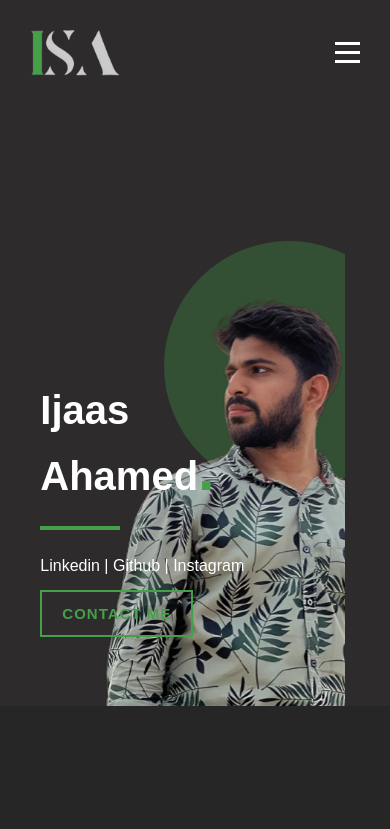
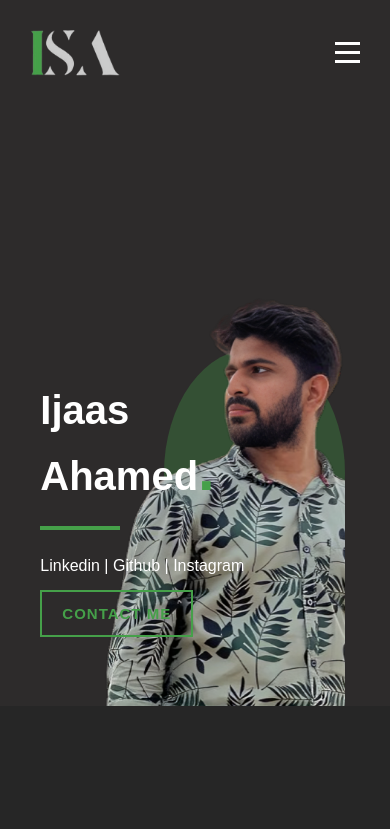
Before and after one commit to IjaasAhamed/MyPortfolio, a React (Create React App) app: page / in a window 390 px wide. Shown: the top 829 px of the page. Built offline with nearby package versions, Linux system fonts and the light colour scheme.

Commit message:
Fixed Mobile Responsive Issue

```diff
--- a/src/App.css
+++ b/src/App.css
@@ -372,14 +372,19 @@ width: 100%;
   align-items: center;
 }
 
+.colored-circle-container {
+  display: flex;
+  justify-content: center;
+  align-items: center;
+  height: 100vh; /* Set the height of the container as needed */
+}
+
 .colored-circle {
   position: relative;
   width: 300px;
   height: 300px;
   border-radius: 50%;
   background-color: #45a0494f;
-  margin-left: 50px;
-  margin-top: 150px;
   display: inline-block;
 }
 
--- a/src/App.js
+++ b/src/App.js
@@ -22,7 +22,7 @@ import skillImg8 from './img/mysql.webp';
 import stina from './img/stina.webp';
 import finance from './img/finance.webp';
 import Typewriter from './Typewriter.js';
-import { Fade } from 'react-awesome-reveal';
+import { Fade, Zoom } from 'react-awesome-reveal';
 
 // import NotFound from './NotFound';
 
@@ -49,6 +49,29 @@ function App() {
       window.removeEventListener('scroll', handleScroll);
     };
   }, []);
+
+    useEffect(() => {
+      const imageUrls = [
+        skillImg,
+        skillImg1,
+        skillImg2,
+        skillImg3,
+        skillImg4,
+        skillImg5,
+        skillImg6,
+        skillImg7,
+        skillImg8,
+        // Add all your image URLs here
+      ];
+
+      imageUrls.forEach((url) => {
+        const link = document.createElement('link');
+        link.href = url;
+        link.rel = 'preload';
+        link.as = 'image';
+        document.head.appendChild(link);
+      });
+    }, []);
 
   const email = 'ijaas.mindtek@gmail.com'; // Replace with your email address
 
@@ -119,9 +142,9 @@ function App() {
 </div>
 
 
-          <div className="image-container col-lg-4 col-sm-4">
+          <div className="image-container col-lg-4 col-sm-4 colored-circle-container">
           <span className="colored-circle"></span>
-          <img src={myImg} alt='Ijaas Ahamed' className="image" />
+          <Fade triggerOnce='true'><img src={myImg} alt='Ijaas Ahamed' className="image" /></Fade>
         </div>
 
         <div className='col-lg-4 col-sm-4 px-5 introhde'>
@@ -135,6 +158,7 @@ function App() {
       </main>
 
       <div className='aboutsec col-lg-12 col-sm-12' id="aboutsec">
+        <Zoom triggerOnce='true'>
   <h1 className='txtclr text-center py-5 bigfn spclfn'>About</h1>
   <div className='d-flex flex-wrap justify-content-center align-items-center'>
     <div className='col-lg-6 col-sm-12'>
@@ -153,9 +177,11 @@ function App() {
       Download CV
     </a>
   </div>
+  </Zoom>
 </div>
 
 <div className='worksec col-lg-12 col-sm-12' id="projectsec">
+  <Zoom triggerOnce='true'>
   <div className='col-lg-12 col-sm-12'>
     <h1 className='txtclr text-center py-5 bigfn spclfn'>My Recent Work</h1>
   </div>
@@ -179,10 +205,12 @@ function App() {
       </div>
     </div>
   </div>
+  </Zoom>
 </div>
 
 
       <div className='skillsec col-lg-12 col-sm-12' id="skillsec">
+        <Zoom cascade triggerOnce='true' >
         <h1 className='txtclr text-center py-5 bigfn spclfn'>Skills</h1>
         <div className='d1-flex flex-wrap mx-5 py-4'>
         <div className='text-center txtclr col-lg-3 col-sm-3 p-4 hov'>
@@ -222,9 +250,10 @@ function App() {
         <h5 className='pt-2 fs-6'>MySql</h5>
         </div>
         </div>
+        </Zoom>
       </div>
     <div className='contactsec col-lg-12 col-sm-12 py-5' id="contactsec">
-      <Fade cascade>
+      <Fade cascade triggerOnce='true'>
       <h1 className='txtclr text-center pt-5 bigfn spclfn'>Let's Talk</h1>
       <p className='txtclr text-center fs-5'>Feel Free to Reach Me</p>
       <form action="https://formsubmit.co/ijaas.mindtek@gmail.com" method="POST">
```
